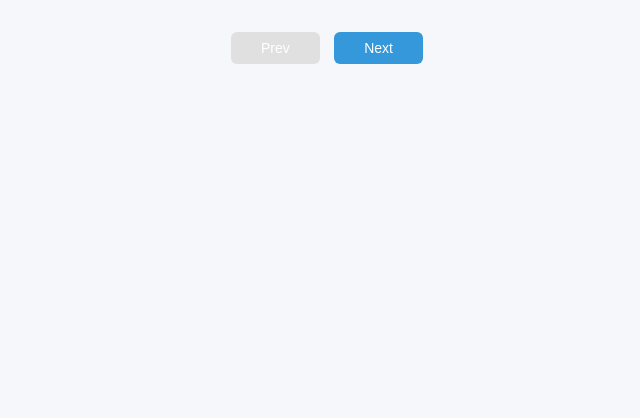
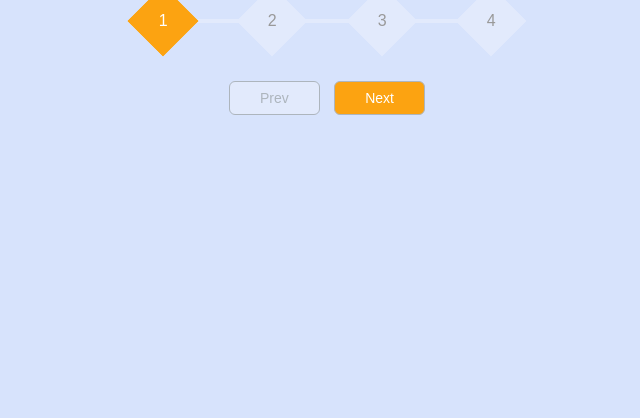
Before and after one commit to juntch/50days50projects, a plain HTML site: page progress/index.html in a window 1280 px wide. Shown: the part 382-800 px from the top of the page, without its empty margins (313-953 px from the left). Drawn offline with Linux system fonts and the light colour scheme; a web font is replaced by a local one.

Commit message:
customizations

```diff
--- a/progress/index.html
+++ b/progress/index.html
@@ -13,12 +13,13 @@
 
 <body>
     <div class="container">
+        <h1>Progress-Steps Example</h1>
         <div class="progress-container">
             <div class="progress" id="progress"></div>
-            <div class="circle active">1</div>
-            <div class="circle">2</div>
-            <div class="circle">3</div>
-            <div class="circle">4</div>
+            <div class="circle active active-last"><span>1</span></div>
+            <div class="circle"><span>2</span></div>
+            <div class="circle"><span>3</span></div>
+            <div class="circle"><span>4</span></div>
         </div>
         <button class="btn" id="prev" disabled>Prev</button>
         <button class="btn" id="next">Next</button>
--- a/progress/script.js
+++ b/progress/script.js
@@ -26,6 +26,7 @@ prev.addEventListener('click', () => {
 });
 
 function update() {
+  document.querySelector('.active-last').classList.remove('active-last');
   circles.forEach((circle, idx) => {
     if (idx < currentActive) {
       circle.classList.add('active');
@@ -35,6 +36,9 @@ function update() {
   });
 
   const actives = document.querySelectorAll('.active');
+
+  // fill the last active circle
+  actives[actives.length - 1].classList.add('active-last');
 
   progress.style.width =
     ((actives.length - 1) / (circles.length - 1)) * 100 + '%';
--- a/progress/style.css
+++ b/progress/style.css
@@ -1,8 +1,8 @@
 @import url('https://fonts.googleapis.com/css?family=Muli&display=swap');
 
 :root {
-    --line-border-fill: #3498db;
-    --line-border-empty: #e0e0e0;
+    --line-border-fill: #fca311;
+    --line-border-empty: #e2eafc;
 }
 
 * {
@@ -10,19 +10,20 @@
 }
 
 body {
-    background-color: #f6f7fb;
+    background-color: #d7e3fc;
     font-family: 'Muli', sans-serif;
     display: flex;
     align-items: center;
     justify-content: center;
     height: 100vh;
+    width: 100vw;
     overflow: hidden;
     margin: 0;
 }
 
 .container {
     text-align: center;
-
+    margin: 15px;
 }
 
 .progress-container {
@@ -30,8 +31,6 @@ body {
     justify-content: space-between;
     position: relative;
     margin-bottom: 30px;
-    max-width: 100%;
-    width: 350px;
 }
 
 .progress-container::before {
@@ -59,16 +58,16 @@ body {
 }
 
 .circle {
-    background-color: #fff;
+    background-color: var(--line-border-empty);
     color: #999;
-    border-radius: 50%;
-    height: 30px;
-    width: 30px;
+    height: 50px;
+    width: 50px;
     display: flex;
     align-items: center;
     justify-content: center;
     border: 3px solid var(--line-border-empty);
     transition: .4s ease;
+    transform: rotate(45deg);
 }
 .circle:hover {
     cursor: default;
@@ -78,10 +77,32 @@ body {
     border-color: var(--line-border-fill);
 }
 
+.circle.active-last {
+    background-color: var(--line-border-fill);
+    color: #fff;
+    animation-name: rotateSquare;
+    animation-duration: 300ms;
+    animation-iteration-count: 1;
+    animation-timing-function: linear;
+}
+
+.circle span {
+  transform: rotate(-45deg);
+}
+
+@keyframes rotateSquare {
+    from {
+        transform:rotate(0deg);
+    }
+    to {
+        transform:rotate(180deg);
+    }
+}
+
 .btn {
     background-color: var(--line-border-fill);
     color: #fff;
-    border: 0;
+    border: 1px solid #adb5bd;
     border-radius: 6px;
     font-family: inherit;
     padding: 8px 30px;
@@ -99,5 +120,6 @@ body {
 
 .btn:disabled {
     background-color: var(--line-border-empty);
+    color: #adb5bd;
     cursor: not-allowed;
 }
```
